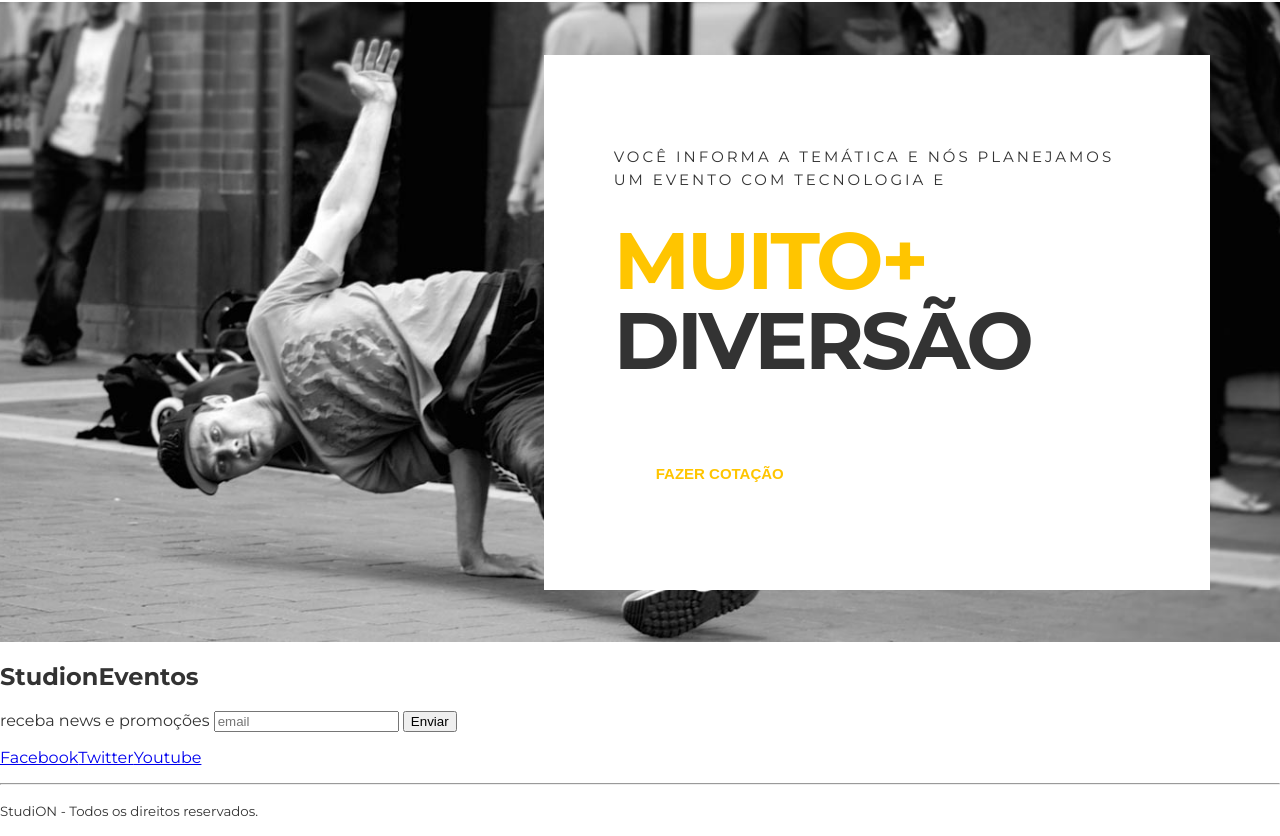
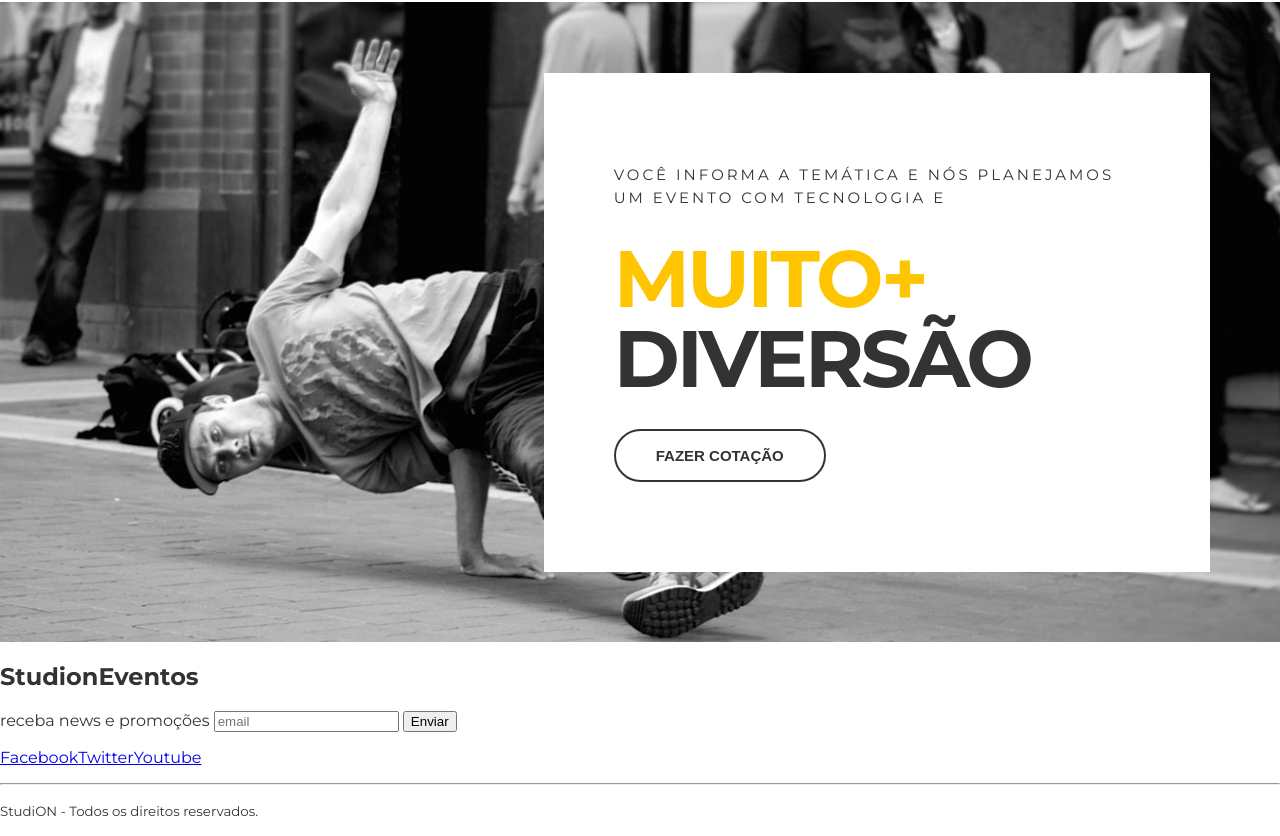
Before and after one commit to noamhenrique/studion, a website: page src/index.html in a window 1280 px wide. Shown: the part 1547-2383 px from the top of the page. Drawn offline with Linux system fonts and the light colour scheme.

Commit message:
feat(quote): button complete

```diff
--- a/src/style.css
+++ b/src/style.css
@@ -253,9 +253,15 @@ ul {
   line-height: 5rem;
   text-transform: uppercase;
   letter-spacing: -0.1875rem;
-  margin-top: 1.875rem;
+  margin: 1.875rem 0;
 }
 
 .quote__copy h2 span {
   display: block;
 }
+
+.btn--quote {
+  color: var(--color-copy);
+  border-color: var(--color-copy);
+  background: unset;
+}
```
